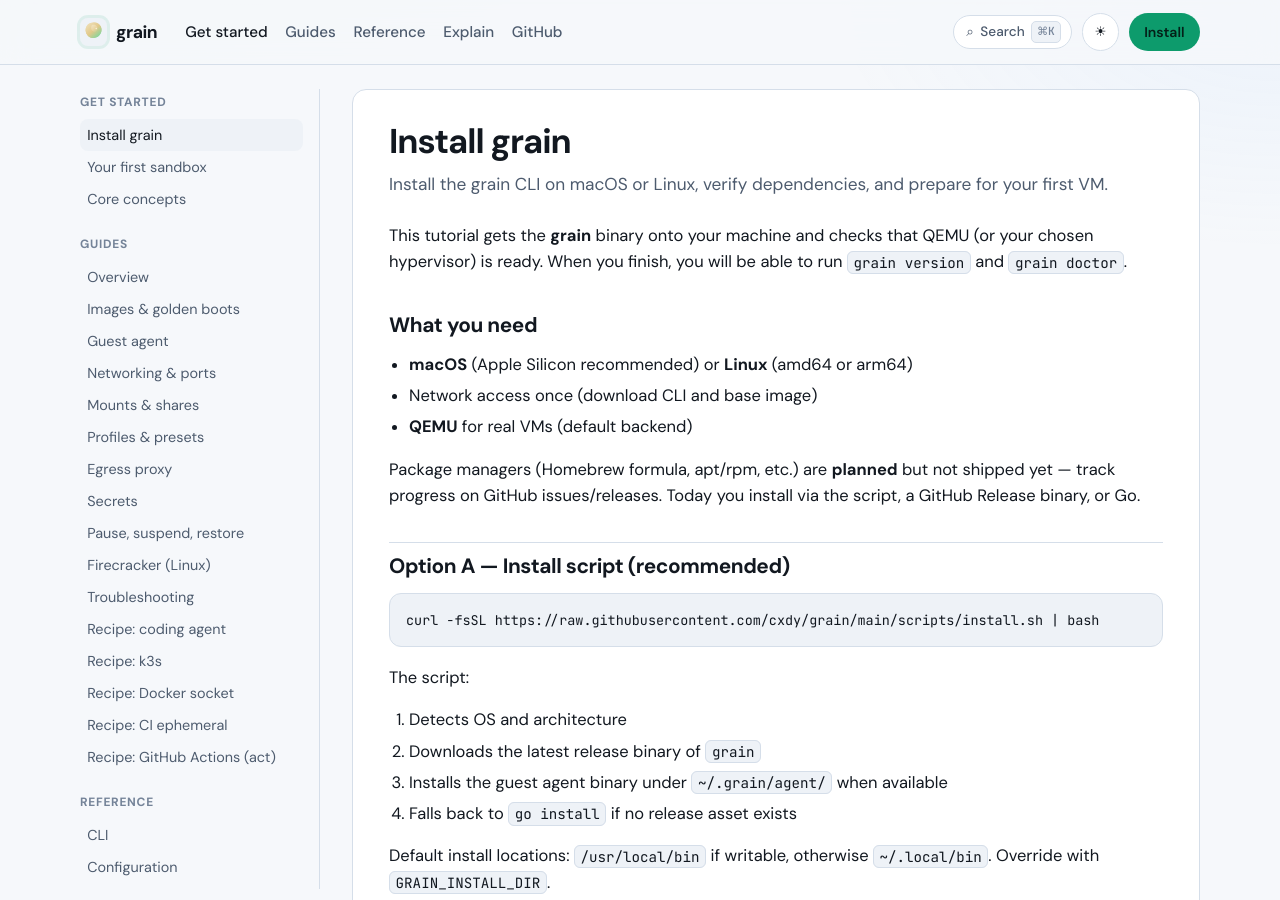
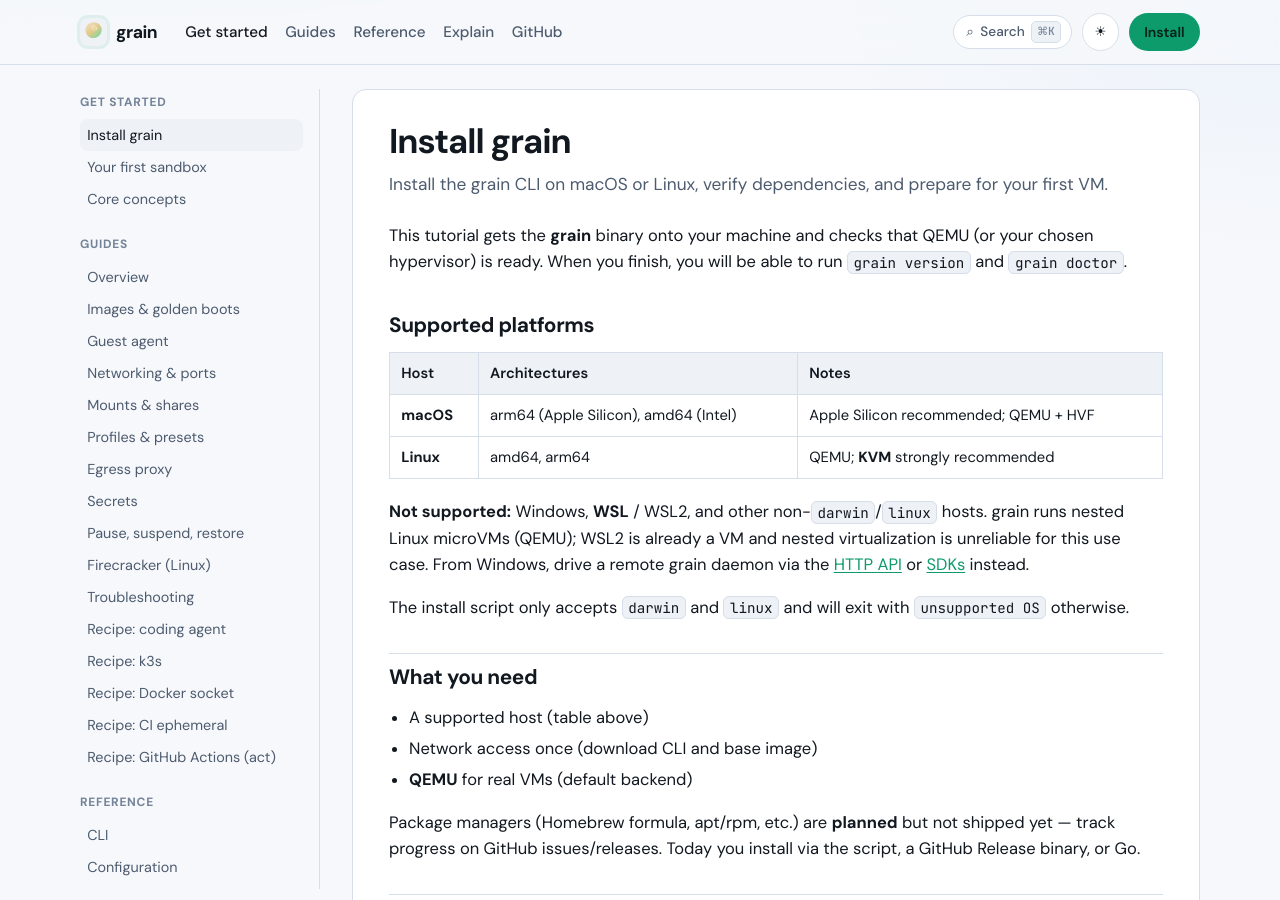
Before and after one commit to cxdy/grain, a Jekyll site: the page built from docs/get-started/install.md, in a window 1280 px wide and 900 px high. Built offline with Jekyll 4.4.1, drawn with Linux system fonts in a browser that asks for light colours.

Commit message:
docs: state macOS/Linux only — Windows and WSL unsupported
Lock the host platform policy for v0.1: install docs, troubleshooting,
parity, README, and the install script error message.

```diff
--- a/docs/get-started/install.md
+++ b/docs/get-started/install.md
@@ -5,9 +5,20 @@
 
 This tutorial gets the **grain** binary onto your machine and checks that QEMU (or your chosen hypervisor) is ready. When you finish, you will be able to run `grain version` and `grain doctor`.
 
+## Supported platforms
+
+| Host | Architectures | Notes |
+|------|---------------|--------|
+| **macOS** | arm64 (Apple Silicon), amd64 (Intel) | Apple Silicon recommended; QEMU + HVF |
+| **Linux** | amd64, arm64 | QEMU; **KVM** strongly recommended |
+
+**Not supported:** Windows, **WSL** / WSL2, and other non-`darwin`/`linux` hosts. grain runs nested Linux microVMs (QEMU); WSL2 is already a VM and nested virtualization is unreliable for this use case. From Windows, drive a remote grain daemon via the [HTTP API]({{ '/reference/api/' | relative_url }}) or [SDKs]({{ '/reference/go-sdk/' | relative_url }}) instead.
+
+The install script only accepts `darwin` and `linux` and will exit with `unsupported OS` otherwise.
+
 ## What you need
 
-- **macOS** (Apple Silicon recommended) or **Linux** (amd64 or arm64)
+- A supported host (table above)
 - Network access once (download CLI and base image)
 - **QEMU** for real VMs (default backend)
 
```
Also changed, not shown: docs/explain/parity.md (+1 -0 lines), docs/guides/troubleshooting.md (+5 -0 lines), CHANGELOG.md, README.md, 1 other file.
